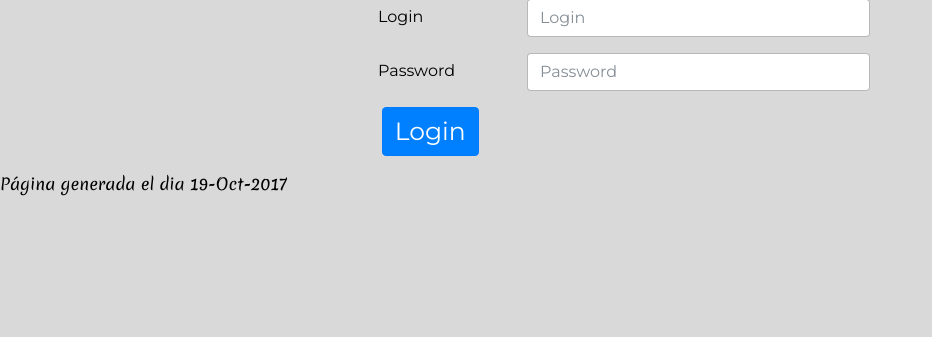
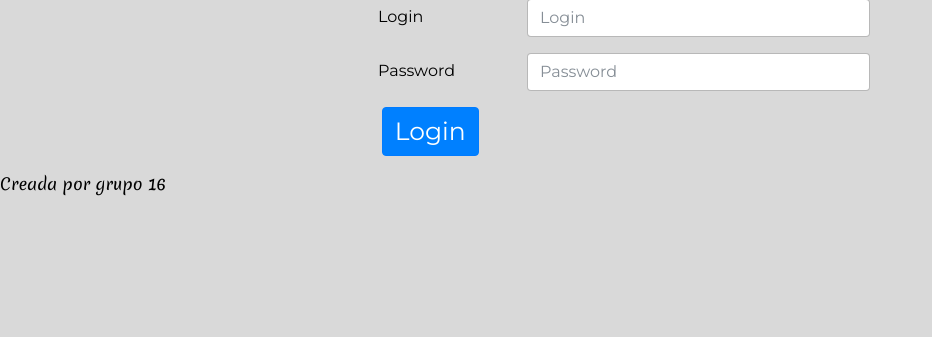
Before and after one commit to iaquintas/gestnote, a PHP site: page /Controller/Login_Controller.php in a window 1280 px wide. Shown: the part 463-800 px from the top of the page, without its empty margins (0-932 px from the left). Run offline with PHP 8.4, Linux system fonts and the light colour scheme; some libraries are stand-ins or nearby versions; some web fonts are replaced.

Commit message:
cambios login

```diff
--- a/View/Footer.php
+++ b/View/Footer.php
@@ -1,7 +1,7 @@
 </article>
 </div>
 <footer>
-	Página generada el dia <?php echo date("d-M-Y", mktime()); ?>
+	Creada por grupo 16
 </footer>
 </body>
 </html>
--- a/View/Header.php
+++ b/View/Header.php
@@ -55,7 +55,7 @@
 				<?php echo $strings['idioma']; ?>
 				<select name="idioma" onChange='this.form.submit()'>
 			        <option value="SPANISH"> </option>
-					<option value="ENGLISH"><?php echo $strings['INGLES']; ?></option>
+					<option value="ENGLISH"><?php echo $strings['INGLES'];?></option>
 			        <option value="SPANISH"><?php echo $strings['ESPAÑOL']; ?></option>
 				</select>
 			</form>
@@ -67,7 +67,7 @@
   </a>
 
         <div class="dropdown-menu" aria-labelledby="dropdownMenuLink">
-					<a class="dropdown-item" href="../Functions/Desconectar.php"><img src="galicia.png">Salir</a>
+					<a class="dropdown-item" href="../Functions/Desconectar.php"><i class="fa fa-sign-out" aria-hidden="true"></i>Salir</a>
         </div>
       </div>
 
```
Also changed, not shown: View/img/spain.png (added).
